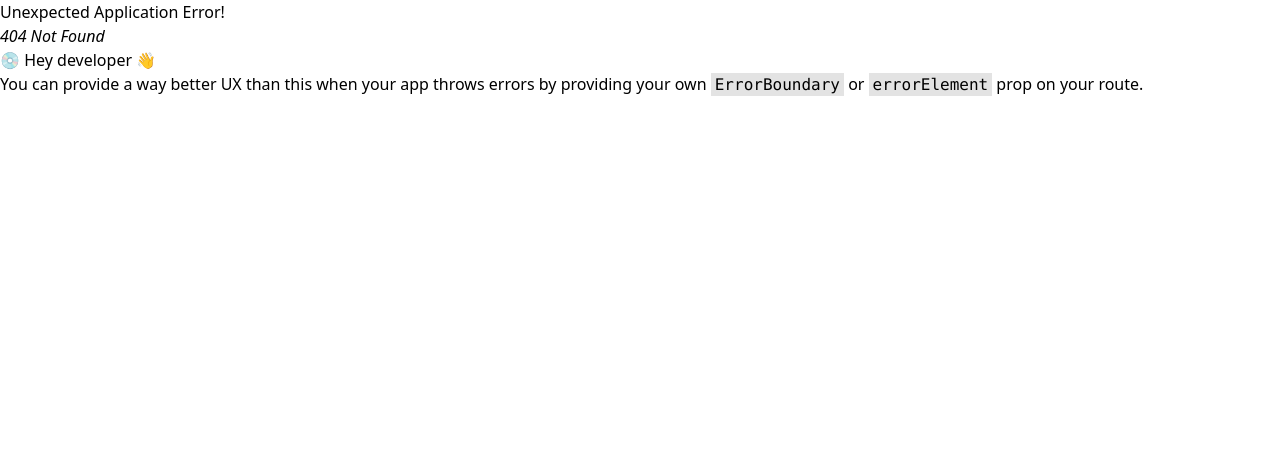
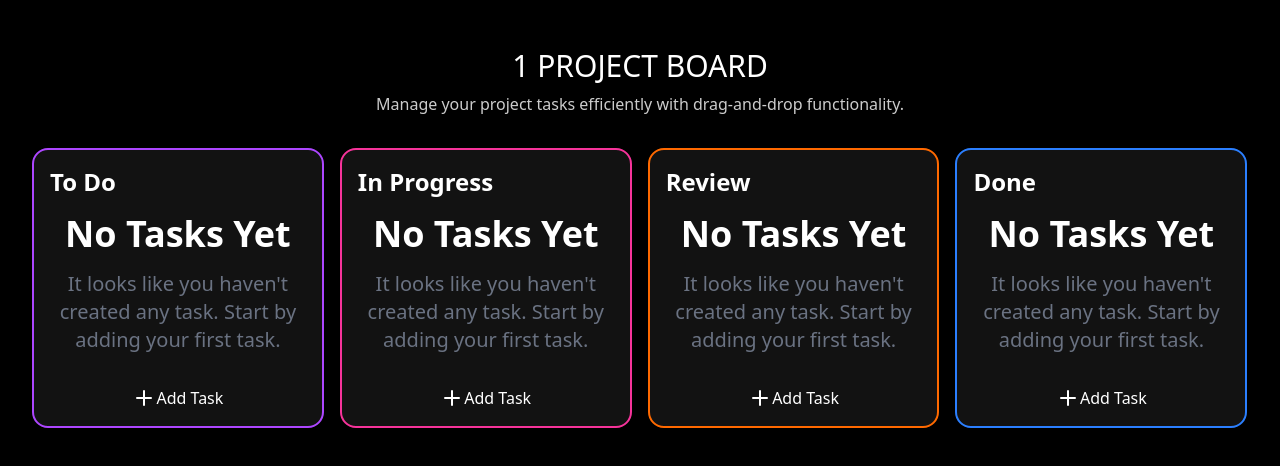
Before and after one commit to Deztini/Kanban-board, a React (Vite) app: page /projectpulse/projects/1 in a window 1280 px wide. Before the commit this address had no page. Shown: the top 466 px of the page. Built offline with nearby package versions, Linux system fonts and the light colour scheme.

Commit message:
connected specific projects to mainboard page

```diff
--- a/src/App.tsx
+++ b/src/App.tsx
@@ -28,7 +28,10 @@ function App() {
         },
       ],
     },
-    { path: "/board", element: <Mainboard /> },
+    {
+      path: "/projectpulse/projects/:projectId",
+      element: <Mainboard />,
+    },
   ]);
 
   return (
--- a/src/components/ProjectCard.tsx
+++ b/src/components/ProjectCard.tsx
@@ -1,5 +1,6 @@
 import type { FC } from "react";
 import type { projectCardProps } from "../types/types";
+import { useNavigate } from "react-router-dom";
 
 const ProjectCard: FC<projectCardProps> = ({
   title,
@@ -8,7 +9,9 @@ const ProjectCard: FC<projectCardProps> = ({
   targetTask,
   taskCompleted,
   statusColor,
+  id,
 }) => {
+  const navigate = useNavigate();
   const progressValue = Math.floor((taskCompleted / targetTask) * 100);
   return (
     <div className="bg-[#141217] border-[#3E3A45] border-2 border-solid shadow-2xl w-[300px] h-[400px] px-6 py-4 rounded-xl">
@@ -37,7 +40,10 @@ const ProjectCard: FC<projectCardProps> = ({
         Tasks: {taskCompleted} / {targetTask} Completed
       </p>
 
-      <button className="text-white bg-black border-2 border-solid border-[#3E3A45] rounded-[7px] py-2 px-4 w-[100%] cursor-pointer">
+      <button
+        className="text-white bg-black border-2 border-solid border-[#3E3A45] rounded-[7px] py-2 px-4 w-[100%] cursor-pointer"
+        onClick={() => navigate(`/projectpulse/projects/${id}`)}
+      >
         View Project
       </button>
     </div>
--- a/src/components/Projectboard.tsx
+++ b/src/components/Projectboard.tsx
@@ -67,7 +67,7 @@ const Projectboard: FC<ProjectProps & { boardId: string }> = ({
       <div
         onDragOver={(e) => e.preventDefault()}
         onDrop={() => handleDrop(boardId)}
-        className={`w-[28%] h-full bg-[#121212] py-4 px-4 rounded-2xl ${borderColors} border-2 `}
+        className={`w-[24%] h-full bg-[#121212] py-4 px-4 rounded-2xl ${borderColors} border-2 `}
       >
         <h1 className="font-bold text-white text-2xl mb-4">{projectTitle}</h1>
         <div className="flex flex-col gap-3">
--- a/src/components/Task.tsx
+++ b/src/components/Task.tsx
@@ -78,7 +78,7 @@ const Task: FC<taskProps> = ({ id, boardId }) => {
       <div
         draggable
         onDragStart={() => handleDrag(specificTask)}
-        className="bg-black w-90 h-60 py-4 px-6 rounded-xl relative"
+        className="bg-black w-78 h-60 py-4 px-6 rounded-xl relative"
       >
         <div className="flex justify-between items-center">
           <h1 className="text-white text-2xl font-bold mb-2">{title}</h1>
--- a/src/pages/Mainboard.tsx
+++ b/src/pages/Mainboard.tsx
@@ -6,223 +6,47 @@ import { useState } from "react";
 import ColorPicker from "../components/ColorPicker";
 import type { ProjectProps } from "../types/types";
 import boardImg from "../assets/boardimage.jpg";
-
-// const todoTasks = [
-//   {
-//     id: 1,
-//     title: "Define Project Scope",
-//     description:
-//       "Outline the boundaries and objectives for the Q3 marketing campaign.",
-//     date: "2025-06-23",
-//     priority: "urgent",
-//   },
-//   {
-//     id: 2,
-//     title: "Research Competitors",
-//     description: "Gather data on competitor strategies and market positioning.",
-//     date: "2025-06-24",
-//     priority: "Medium",
-//   },
-//   {
-//     id: 3,
-//     title: "Create Content Calendar",
-//     description:
-//       "Develop a detailed content schedule for social media and blog posts.",
-//     date: "2025-06-25",
-//     priority: "High",
-//   },
-// ];
-
-// const inprogressTasks = [
-//   {
-//     id: 4,
-//     title: "Design UI Mockups",
-//     description:
-//       "Draft initial wireframes and high-fidelity mockups for the new feature.",
-//     date: "2025-06-23",
-//     priority: "Medium",
-//   },
-//   {
-//     id: 5,
-//     title: "Develop API Endpoints",
-//     description: "Implement backend API for data retrieval and submission.",
-//     date: "2025-06-24",
-//     priority: "urgent",
-//   },
-//   {
-//     id: 6,
-//     title: "Write User Stories",
-//     description:
-//       "Document user journeys and requirements for upcoming sprints.",
-//     date: "2025-06-24",
-//     priority: "urgent",
-//   },
-// ];
-
-// const reviewTasks = [
-//   {
-//     id: 7,
-//     title: "Peer Code Review",
-//     description:
-//       "Review new feature branch for quality and adherence to standards.",
-//     date: "2025-06-20",
-//     priority: "Low",
-//   },
-//   {
-//     id: 8,
-//     title: "Client Feedback Session",
-//     description:
-//       "Conduct a meeting to gather feedback on the latest prototype.",
-//     date: "2025-06-20",
-//     priority: "Low",
-//   },
-// ];
-
-// const completedTasks = [
-//   {
-//     id: 9,
-//     title: "Project Kick-off Meeting",
-//     description:
-//       "Successfully initiated the new project with all stakeholders.",
-//     date: "2025-06-29",
-//     priority: "Low",
-//   },
-//   {
-//     id: 10,
-//     title: "Initial Market Research Report",
-//     description: "Comprehensive report on initial market findings submitted.",
-//     date: "2025-06-29",
-//     priority: "Low",
-//   },
-// ];
+import { useParams } from "react-router-dom";
 
 const Mainboard: FC = () => {
-  const [modalOpen, setModalOpen] = useState(false);
-  const [colors, setColors] = useState("");
-  const [boards, setBoards] = useState<ProjectProps[]>([]);
+  const params = useParams();
 
   const name = localStorage.getItem("userName");
 
-  const openModalHandler = () => {
-    setModalOpen(true);
-  };
-
-  const handleCloseModal = () => {
-    setModalOpen(false);
-  };
-
-  const submitHandler = (e: React.FormEvent<HTMLFormElement>) => {
-    e.preventDefault();
-    const formData = new FormData(e.currentTarget);
-    const name = formData.get("boardName");
-
-    if (typeof name === "string") {
-      setBoards((prev) => [
-        ...prev,
-        { projectTitle: name, borderColors: colors, boardId: name },
-      ]);
-    }
-    setModalOpen(false);
-  };
-  let content;
-  if (boards.length > 0) {
-    content = (
-      <div className="mt-8 flex flex-wrap gap-12 px-4">
-        {boards.map((board, index) => (
-          <Projectboard
-            key={index}
-            projectTitle={board.projectTitle}
-            boardId={board.boardId}
-            borderColors={board.borderColors}
-          />
-        ))}
-      </div>
-    );
-  } else {
-    content = (
-      <div className="flex justify-center">
-        <div className="bg-[#121212] flex flex-col justify-center items-center mt-12 px-12 py-8 h-[500px] w-[480px] rounded-3xl shadow-2xl ml">
-          <img src={boardImg} alt="" className="w-[200px] h-[200px]" />
-          <h1 className="text-white font-bold text-4xl mb-8 mt-4 text-center">
-            No Boards Yet!
-          </h1>
-          <p className="text-gray-200 text-xl text-center">
-            It looks like you haven't created any Kanban boards. Start
-            organizing your tasks and projects by adding your first board.
-          </p>
-          <button
-            className="bg-[#af74d7] text-white rounded-xl w-[200px] h-[40px] py-2 px-4 cursor-pointer hover:bg-[#c885f5] mt-4 mb-2"
-            onClick={() => setModalOpen(true)}
-          >
-            Add Your First Board
-          </button>
-        </div>
-      </div>
-    );
-  }
   return (
     <>
       <div className="min-h-screen bg-black px-8 py-12">
-        <h1 className="text-white text-3xl mb-8">
-          Welcome Back,{" "}
-          <span className="text-shadow-purple uppercase text-[#af74d7]">
-            {name}
-          </span>
+        <h1 className="text-white text-3xl mb-2 text-center">
+          {params.projectId} PROJECT BOARD
         </h1>
-        {boards.length > 0 && (
-          <>
-            <div className="bg-[#121212] w-[100%] px-4 py-6 h-17 flex justify-between rounded mt-2 items-center">
-              <h1 className="text-white font-bold text-2xl">My Boards</h1>
-              <button
-                className="w-50 h-10 py-2 px-4 rounded text-white bg-[#af74d7] cursor-pointer hover:bg-[#944fc5] flex"
-                onClick={openModalHandler}
-              >
-                <Plus /> Add New Board
-              </button>
-            </div>
-          </>
-        )}
+        <p className="text-[#ccc] text-center">
+          {" "}
+          Manage your project tasks efficiently with drag-and-drop
+          functionality.
+        </p>
 
-        {content}
-
-        <Modal
-          title="Create New Board"
-          subtitle="Organize your projects, tasks, and ideas into a new visual board."
-          isOpen={modalOpen}
-          onClose={() => setModalOpen(false)}
-          width="w-[480px]"
-          height="h-auto"
-        >
-          <form className="flex flex-col gap-4" onSubmit={submitHandler}>
-            <div className="flex flex-col gap-2">
-              <label className="text-white">Board Title</label>
-              <input
-                type="text"
-                required
-                placeholder="e.g Todo"
-                className="bg-black h-[35px] rounded px-4 py-4 text-white"
-                name="boardName"
-              />
-            </div>
-
-            <div className="flex flex-col gap-2">
-              <label className="text-white">Board Color</label>
-              <ColorPicker setColor={setColors} />
-            </div>
-
-            <div className="flex justify-end gap-12 mt-8">
-              <button
-                onClick={handleCloseModal}
-                className="text-white cursor-pointer"
-              >
-                Cancel
-              </button>
-              <button className="bg-[#af74d7] text-white rounded-xl w-[150px] h-[40px] py-2 px-4 cursor-pointer hover:bg-[#c885f5]">
-                Create Board
-              </button>
-            </div>
-          </form>
-        </Modal>
+        <div className="flex gap-4 flex-nowrap mt-8">
+          <Projectboard
+            projectTitle="To Do"
+            boardId="To Do"
+            borderColors="border-purple-500"
+          />
+          <Projectboard
+            projectTitle="In Progress"
+            boardId="In Progress"
+            borderColors="border-pink-500"
+          />
+          <Projectboard
+            projectTitle="Review"
+            boardId="Review"
+            borderColors="border-orange-500"
+          />
+          <Projectboard
+            projectTitle="Done"
+            boardId="Done"
+            borderColors="border-blue-500"
+          />
+        </div>
       </div>
     </>
   );
--- a/src/pages/Projects.tsx
+++ b/src/pages/Projects.tsx
@@ -155,6 +155,7 @@ const ProjectsPage: FC = () => {
           targetTask={proj.targetTask}
           taskCompleted={proj.taskCompleted}
           statusColor={proj.statusColor}
+          id={proj.title}
         />
       ))}
     </div>
--- a/src/types/types.ts
+++ b/src/types/types.ts
@@ -43,6 +43,7 @@ export type projectCardProps = {
   taskCompleted: number;
   targetTask: number;
   statusColor: string;
+  id: string;
 };
 
 export type generalProjectProps = {
```
